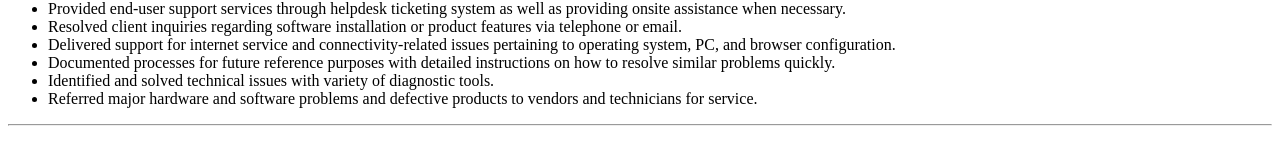
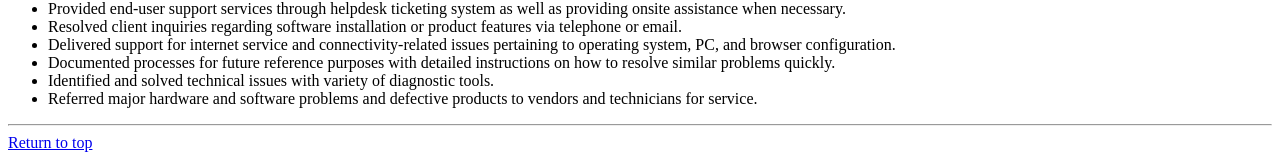
Before and after one commit to Timi-Nd/Portfolio, a plain HTML site: page index.html in a window 1280 px wide. Shown: the part 1034-1191 px from the top of the page. Before the commit the page ends 1168 px from the top, so only its background shows below. Drawn offline with Linux system fonts and the light colour scheme.

Commit message:
index.html

```diff
--- a/index.html
+++ b/index.html
@@ -72,5 +72,6 @@
             to vendors and technicians for service.</li>
     </ul>
     <hr>
+    <footer><a href="index.html">Return to top</a></footer>
 </body>
 </html>
```
